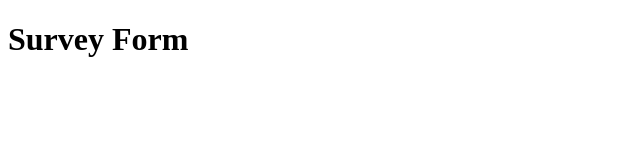
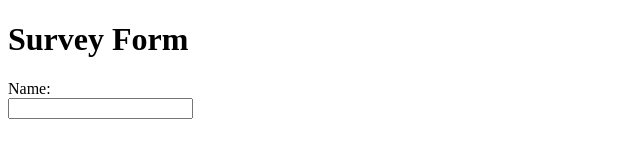
Before and after one commit to kaniadhea/170_ExeDua.github.io, a plain HTML site: page survey.html in a window 1280 px wide. Shown: the whole page, without its empty margins (0-640 px from the left). Drawn offline with Linux system fonts and the light colour scheme.

Commit message:
membuat form name

```diff
--- a/survey.html
+++ b/survey.html
@@ -9,7 +9,8 @@
 <body>
     <h1>Survey Form</h1>
     <form id="surveyForm">
-
+        <label for="name">Name:</label><br>
+        <input type="text" id="name" name="name" required><br><br>
     </form>
 
 </body>
```
